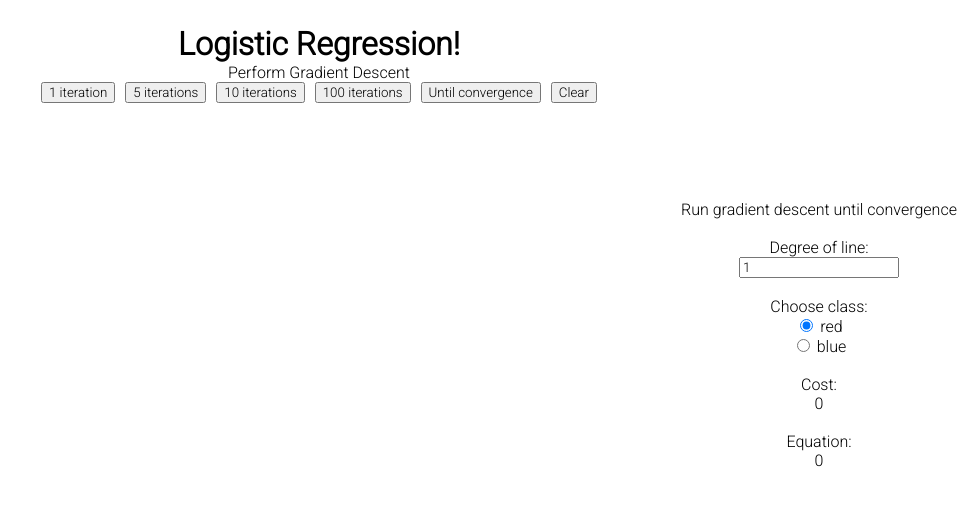
After one commit to Sourish07/MLVisSuite, a Flask app: template templates/logreg.html in a window 1320 px wide. The commit adds this page. Shown: the top 506 px of the page, without its empty margins (341-1320 px from the left). Run offline with Flask 2, Linux system fonts and the light colour scheme; the template is opened without the code that fills it, so the values that code supplies are empty.

Commit message:
Started working on logistic regression page

```diff
--- a/app.py
+++ b/app.py
@@ -28,6 +28,11 @@ og_line_x_vals = np.linspace(x_min, x_max + 1, 100).reshape(-1, 1)
 def main():
     return render_template("index.html")
 
+
+# @app.route('/clear')
+# def clear_window():
+
+
 #### LINEAR REGRESSION ####
 @app.route('/linreg')
 def linear_regression():
@@ -36,7 +41,7 @@ def linear_regression():
 
     fig, ax = plt.subplots()
     ax.set(xlim=(x_min, x_max), ylim=(y_min, y_max))
-    line = ax.plot(og_line_x_vals, np.zeros_like(og_line_x_vals), color='b', linewidth=3)
+    line = ax.plot(og_line_x_vals, np.zeros_like(og_line_x_vals), color='k', linewidth=3)
 
     mpld3.plugins.clear(fig)
     plugins.connect(fig, plugins.MousePosition(fontsize=0))
@@ -92,7 +97,7 @@ def gradient_descent():
                 w = z
 
             line.pop().remove()
-            line = ax.plot(gd_line_x[:, [1]], gd_line_x @ w, color='b', linewidth=3)
+            line = ax.plot(gd_line_x[:, [1]], gd_line_x @ w, color='k', linewidth=3)
 
     w_list = [round(i.item(), 3) for i in w]
 
@@ -106,8 +111,6 @@ def gradient_descent():
                     'converged': converged_text,
                     'cost': round(cost(), 2),
                     'coefficients': w_list})
-                    # 'intercept': round(w[0].item(), 4),
-                    # 'slope': round(w[1].item(), 4))
 
 
 def cost():
@@ -120,7 +123,7 @@ def get_html_fig():
 
 @app.route('/logreg')
 def logistic_regression():
-    return "Logistic Regression"
+    return render_template("logreg.html")
 
 
 @app.route('/kmeans')
--- a/templates/linreg.html
+++ b/templates/linreg.html
@@ -2,7 +2,7 @@
 <html lang="en">
 <head>
     <meta charset="UTF-8">
-    <title>Linear Regression</title>
+    <title>{% block title %}Linear Regression!{% endblock %}</title>
     <link rel="preconnect" href="https://fonts.gstatic.com">
     <link href="https://fonts.googleapis.com/css2?family=Roboto:wght@100;300&display=swap" rel="stylesheet">
     <script src="https://code.jquery.com/jquery-3.6.0.min.js"
@@ -10,7 +10,7 @@
         crossorigin="anonymous"></script>
 </head>
 <body>
-<h1>Linear Regression!</h1>
+<h1>{% block name %}Linear Regression!{% endblock %}</h1>
 <div id="graph" onclick="addPoint()">
     {{ graph | safe }}
 </div>
@@ -32,6 +32,8 @@
     <p>Degree of line: </p>
     <input type='number' id='num_of_degrees' value='1' min='1'>
     <br/>
+
+    {% block choose_class %}{% endblock %}
 
     <p>Cost:</p>
     <span id='cost'>0</span>
--- /dev/null
+++ b/templates/logreg.html
@@ -0,0 +1,22 @@
+{% extends "linreg.html" %}
+
+{% block title %}
+    Logistic Regression
+{% endblock %}
+
+{% block name %}
+    Logistic Regression!
+{% endblock %}
+
+{% block choose_class %}
+    <p>Choose class: </p>
+    <div>
+        <input type="radio" id="red" name="class" value="r" checked>
+        <label for="male">red</label>
+    </div>
+    <div>
+        <input type="radio" id="blue" name="class" value="b">
+        <label for="female">blue</label>
+    </div>
+    <br/>
+{% endblock %}
```
